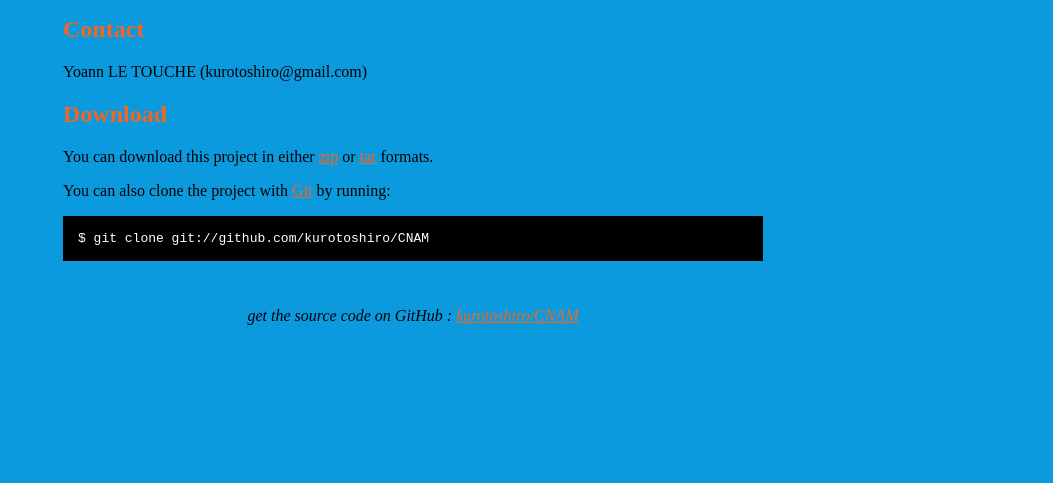
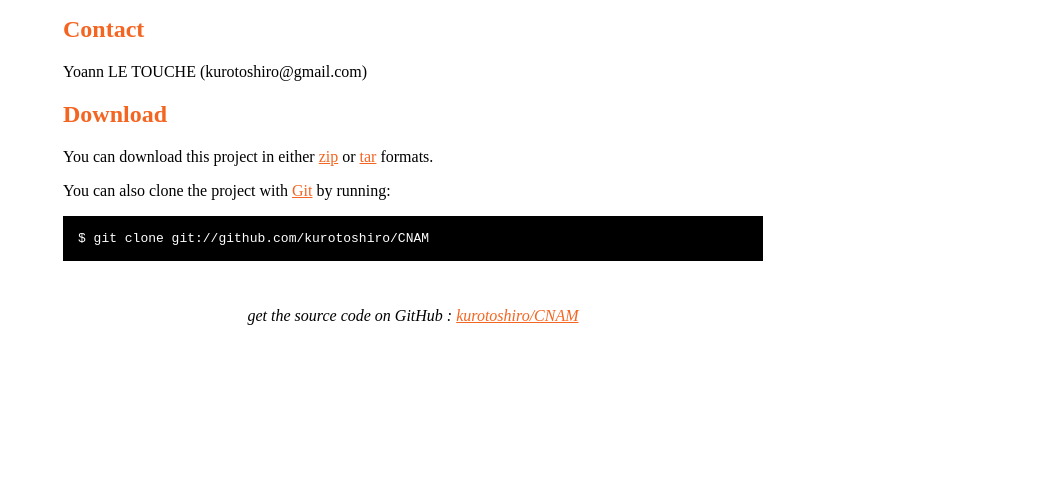
Before and after one commit to kurotoshiro/CNAM, a plain HTML site: page index.html in a window 1280 px wide. Shown: the part 317-800 px from the top of the page, without its empty margins (227-1280 px from the left). Drawn offline with Linux system fonts and the light colour scheme.

Commit message:
White is better

```diff
--- a/index.html
+++ b/index.html
@@ -10,7 +10,7 @@
 	<style type="text/css">
 		body {
   		margin-top: 1.0em;
-  		background-color: #0b9ade;
+  		background-color: white;
 		  font-family: "Helvetica,Arial,FreeSans";
   		color: #000000;
     }
```
